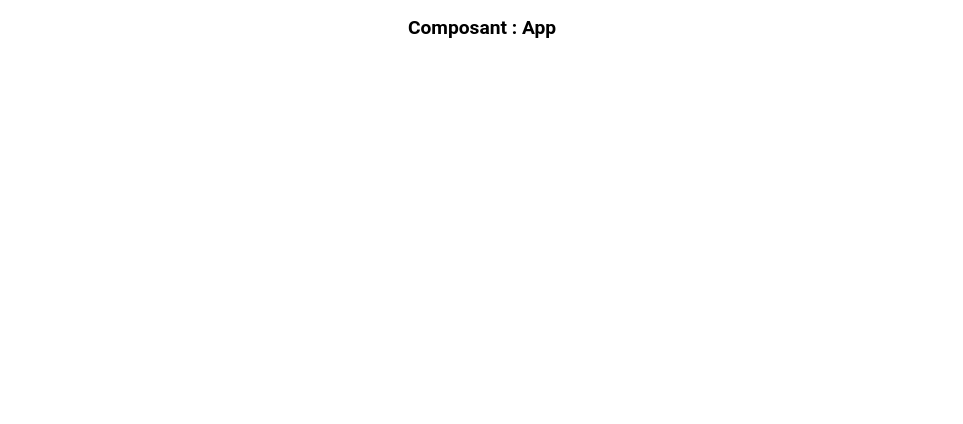
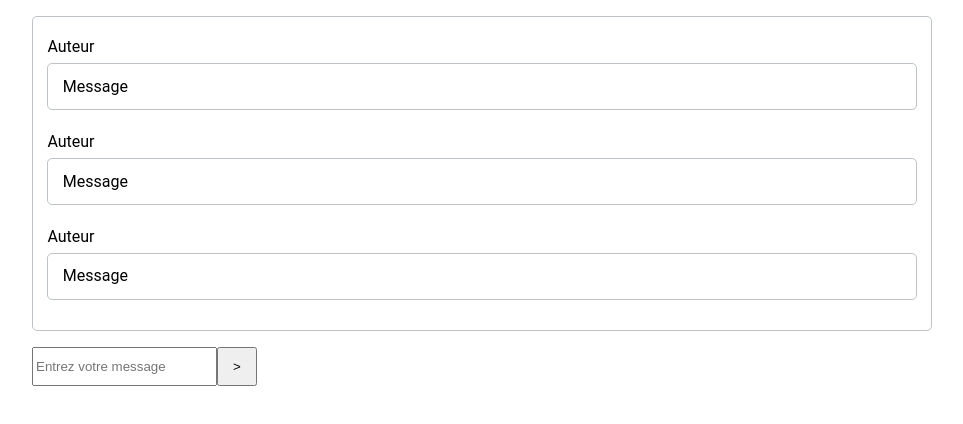
Before and after one commit to SylvieCanongia/REACT-REDUX-chat, a React app: page / in a window 1280 px wide. Shown: the whole page, without its empty margins (158-1121 px from the left). Built offline with nearby package versions, Linux system fonts and the light colour scheme.

Commit message:
components Form and Messages + sub-component Message, with basic static integration

```diff
--- a/src/components/App/index.js
+++ b/src/components/App/index.js
@@ -1,5 +1,10 @@
 // == Import npm
 import React from 'react';
+
+import messages from 'src/data/messages';
+
+import Form from 'src/components/Form';
+import Messages from 'src/components/Messages';
 
 // == Import
 import './styles.scss';
@@ -7,7 +12,8 @@ import './styles.scss';
 // == Composant
 const App = () => (
   <div className="app">
-    <h1>Composant : App</h1>
+    <Messages />
+    <Form />
   </div>
 );
 
--- a/src/components/App/styles.scss
+++ b/src/components/App/styles.scss
@@ -1,5 +1,4 @@
 .app {
-  width: 500px;
+  width: 900px;
   margin: 1em auto;
-  text-align: center;
 }
--- /dev/null
+++ b/src/components/Form/form.scss
@@ -0,0 +1,12 @@
+@use 'src/styles/vars';
+
+.form {
+
+  & .form__message, & .form__submit {
+    height: vars.$size-base * 1.2;
+  }
+
+  & .form__submit {
+    width: 40px;
+  }
+}
--- /dev/null
+++ b/src/components/Form/index.js
@@ -0,0 +1,12 @@
+import React from 'react';
+
+import './form.scss';
+
+const Form = () => (
+  <form className="form">
+    <input type="text" className="form__message" placeholder="Entrez votre message" />
+    <input type="submit" className="form__submit" value=">" />
+  </form>
+);
+
+export default Form;
--- /dev/null
+++ b/src/components/Messages/Message.js
@@ -0,0 +1,12 @@
+import React from 'react';
+
+import './message.scss';
+
+const Message = () => (
+  <section className="message">
+    <div className="author">Auteur</div>
+    <div className="content">Message</div>
+  </section>
+);
+
+export default Message;
--- /dev/null
+++ b/src/components/Messages/index.js
@@ -0,0 +1,15 @@
+import React from 'react';
+
+import Message from './Message';
+
+import './messages.scss';
+
+const Messages = () => (
+  <section className="messages">
+    <Message />
+    <Message />
+    <Message />
+  </section>
+);
+
+export default Messages;
--- /dev/null
+++ b/src/components/Messages/message.scss
@@ -0,0 +1,16 @@
+@use 'src/styles/vars';
+
+.message {
+
+  & .content {
+  background: vars.$white;
+  border: 1px solid vars.$grey-light;
+  margin-block-end: vars.$space-base * 2;
+  padding: vars.$space-base * 1.8;
+  border-radius: vars.$radius;
+  }
+
+  & .author {
+    padding-block: vars.$space-base;
+  }
+}
--- /dev/null
+++ b/src/components/Messages/messages.scss
@@ -0,0 +1,9 @@
+@use 'src/styles/vars';
+
+.messages {
+  background: vars.$white;
+  border: 1px solid vars.$grey-light;
+  margin-block-end: vars.$space-base * 2;
+  padding: vars.$space-base * 1.8;
+  border-radius: vars.$radius;
+}
--- /dev/null
+++ b/src/data/messages.js
@@ -0,0 +1,22 @@
+export default [
+  {
+    id: 1,
+    label: 'Hello ! Comment vas-tu ?',
+  },
+  {
+    id: 15,
+    label: 'J\'ai faim !',
+  },
+  {
+    id: 3,
+    label: 'On se voit ce soir ?',
+  },
+  {
+    id: 7,
+    label: 'J\'ai pris des supers photos aujourd\'hui',
+  },
+  {
+    id: 9,
+    label: 'Je joue à Minecraft',
+  },
+];
--- a/src/styles/_vars.scss
+++ b/src/styles/_vars.scss
@@ -21,6 +21,7 @@ $space-base: 8px;
 
 $white: hsl(100deg, 100%, 100%);
 $black: hsl(0deg, 0%, 0%);
+$grey-light: hsl(204, 8%, 76%);
 
 // Border Radius
 $radius: 5px;
```
